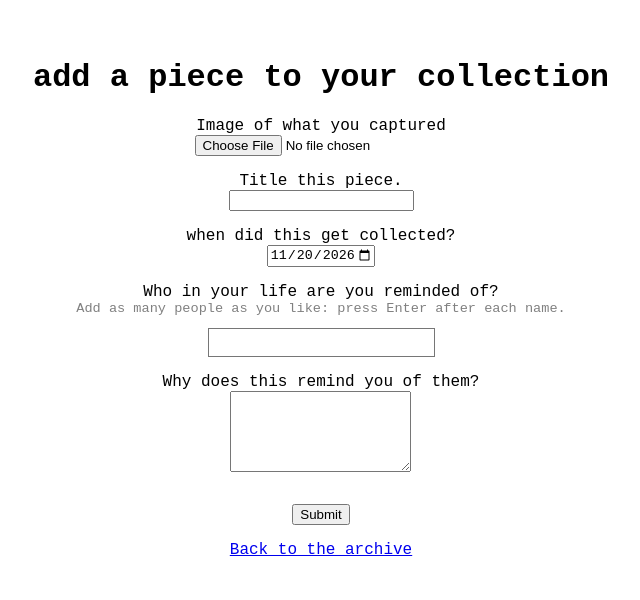
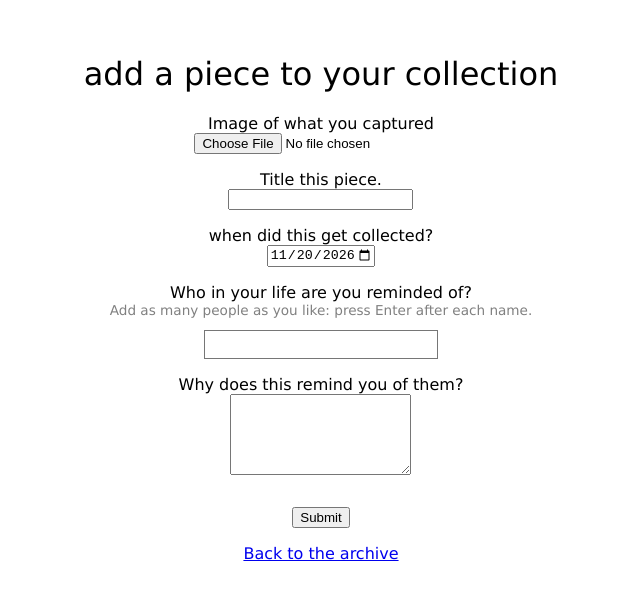
Before and after one commit to solba3/pui-project-two, a plain HTML site: page submit.html in a window 1280 px wide. Shown: the part 102-702 px from the top of the page, without its empty margins (319-959 px from the left). Drawn offline with Linux system fonts and the light colour scheme.

Commit message:
updated stylesheet

```diff
--- a/style.css
+++ b/style.css
@@ -7,7 +7,11 @@
 
 body {
   margin: 0;
-  font-family: 'American Typewriter', monospace;
+  font-family:  Verdana, sans-serif;
+}
+
+h1 {
+  font-weight: 500;
 }
 
 /* Submission page: center the form in the middle of the page */
```
Also changed, not shown: index.html (+1 -1 lines).
